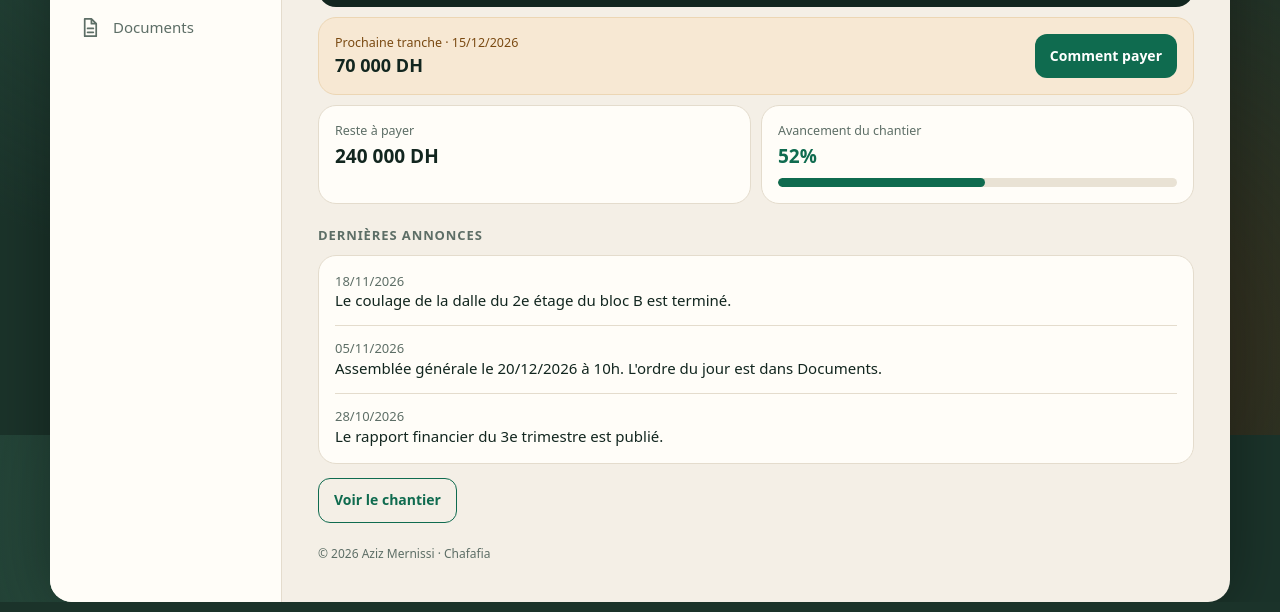
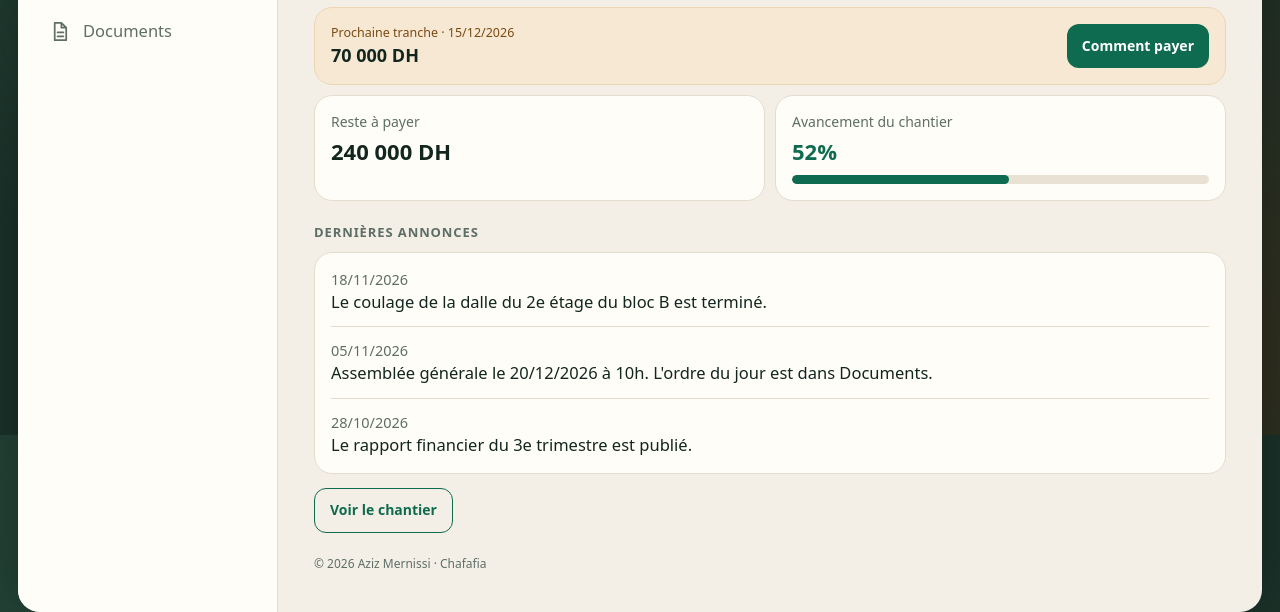
Before and after one commit to abouali50/chafafia, a plain HTML site: page index.html in a window 1280 px wide. Shown: the part 365-977 px from the top of the page. Drawn offline with Linux system fonts and the light colour scheme.

Commit message:
Affichage ordinateur agrandi : pleine largeur et textes plus grands

```diff
--- a/index.html
+++ b/index.html
@@ -153,9 +153,9 @@ nav button.on{color:var(--green);font-weight:700}
 footer{text-align:center;font-size:12px;color:var(--muted);padding:22px 0 0}
 /* ---- Ordinateur : menu à gauche, contenu large ---- */
 @media (min-width: 900px){
-  body{padding:28px}
-  .app{max-width:1180px;min-height:calc(100vh - 56px);border-radius:22px;overflow:hidden;
-    display:grid;grid-template-columns:232px 1fr;grid-template-rows:auto auto 1fr}
+  body{padding:18px}
+  .app{max-width:1640px;min-height:calc(100vh - 36px);border-radius:22px;overflow:hidden;
+    display:grid;grid-template-columns:260px 1fr;grid-template-rows:auto auto 1fr}
   header{grid-column:1/-1;padding:18px 28px;display:flex;align-items:center;justify-content:space-between;gap:24px}
   header .bar{flex:1;order:1}
   .roles{margin-top:0;width:380px;order:2}
@@ -163,10 +163,13 @@ footer{text-align:center;font-size:12px;color:var(--muted);padding:22px 0 0}
   .demo{grid-column:1/-1}
   nav{position:static;transform:none;width:auto;max-width:none;grid-column:1;grid-row:3;
     flex-direction:column;justify-content:flex-start;gap:4px;padding:22px 14px;border-top:0;border-inline-end:1px solid var(--line)}
-  nav button{flex:none;flex-direction:row;justify-content:flex-start;gap:12px;padding:12px 14px;font-size:15px;min-height:46px}
+  nav button{flex:none;flex-direction:row;justify-content:flex-start;gap:12px;padding:13px 16px;font-size:16.5px;min-height:50px}
   nav button.on{background:var(--green-soft)}
   main{grid-column:2;grid-row:3;padding:30px 36px 40px;min-width:0}
-  main > *{max-width:880px}
+  main > *{max-width:1240px}
+  main{font-size:17px}
+  .row .grow b{font-size:16.5px}.row .grow small{font-size:14.5px}.row .amt{font-size:16.5px}
+  .kpi small{font-size:14px}.kpi b{font-size:22px}
   h1{font-size:30px}
   .grid2{grid-template-columns:repeat(auto-fit,minmax(190px,1fr))}
   .photos{grid-template-columns:repeat(4,1fr)}
```
